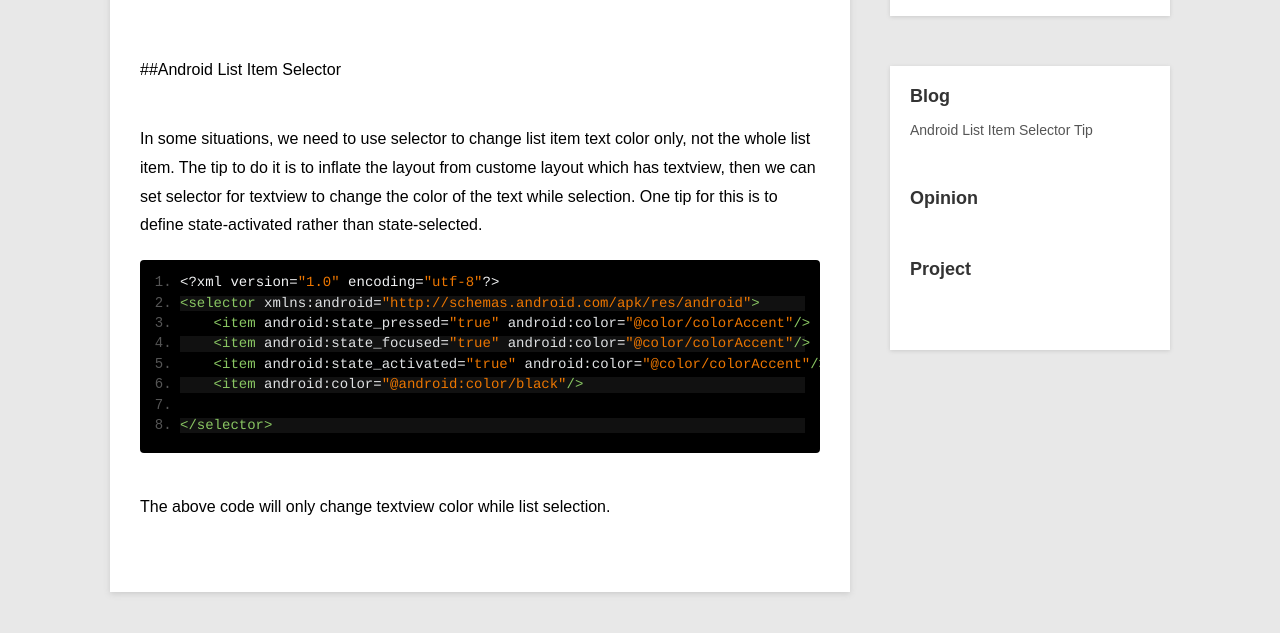
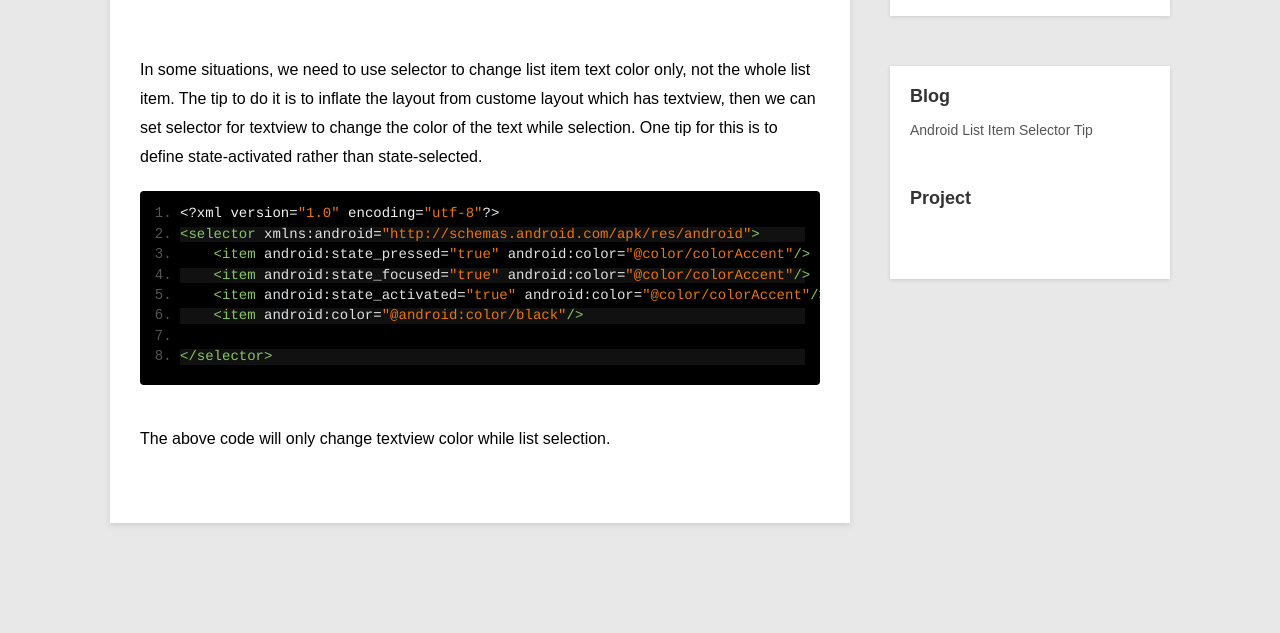
Before and after one commit to xiefeieric/xiefeieric.github.io, a Jekyll site: the page built from _posts/blog/2016-03-13-Android-list-item-selector-tip.md, in a window 1280 px wide, cut to the strip 189-822 px from the top of the page. Built offline with Jekyll 4.4.1, drawn with Linux system fonts in a browser that asks for light colours.

Commit message:
list item selector tip

```diff
--- a/_layouts/post.html
+++ b/_layouts/post.html
@@ -32,12 +32,12 @@ layout: default
         {% endfor %}
         </ul>
 
-        <h2>Opinion</h2>
+        <!-- <h2>Opinion</h2>
         <ul class="artical-list">
         {% for post in site.categories.opinion%}
             <li><a href="{{ post.url }}">{{ post.title }}</a></li>
         {% endfor %}
-        </ul>
+        </ul> -->
 
         <h2>Project</h2>
         <ul class="artical-list">
--- a/_posts/blog/2016-03-13-Android-list-item-selector-tip.md
+++ b/_posts/blog/2016-03-13-Android-list-item-selector-tip.md
@@ -4,7 +4,6 @@ title: Android List Item Selector Tip
 description: somethimes we need only list item text color to be changed while selection, here is the tip
 category: blog
 ---
-##Android List Item Selector
 
 In some situations, we need to use selector to change list item text color only, not the whole list item. The tip to do it is to inflate the layout from custome layout which has textview, then we can set selector for textview to change the color of the text while selection. One tip for this is to define state-activated rather than state-selected.
 
```
Also changed, not shown: 7 other files.
